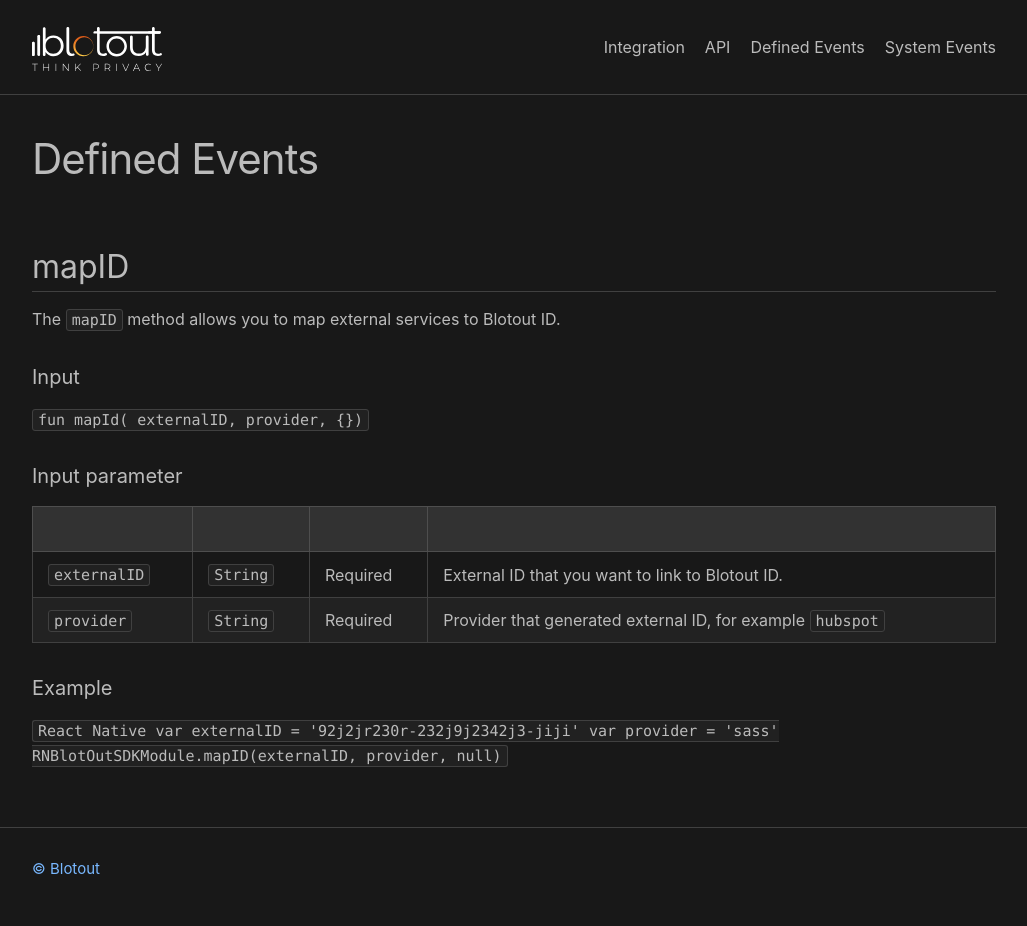
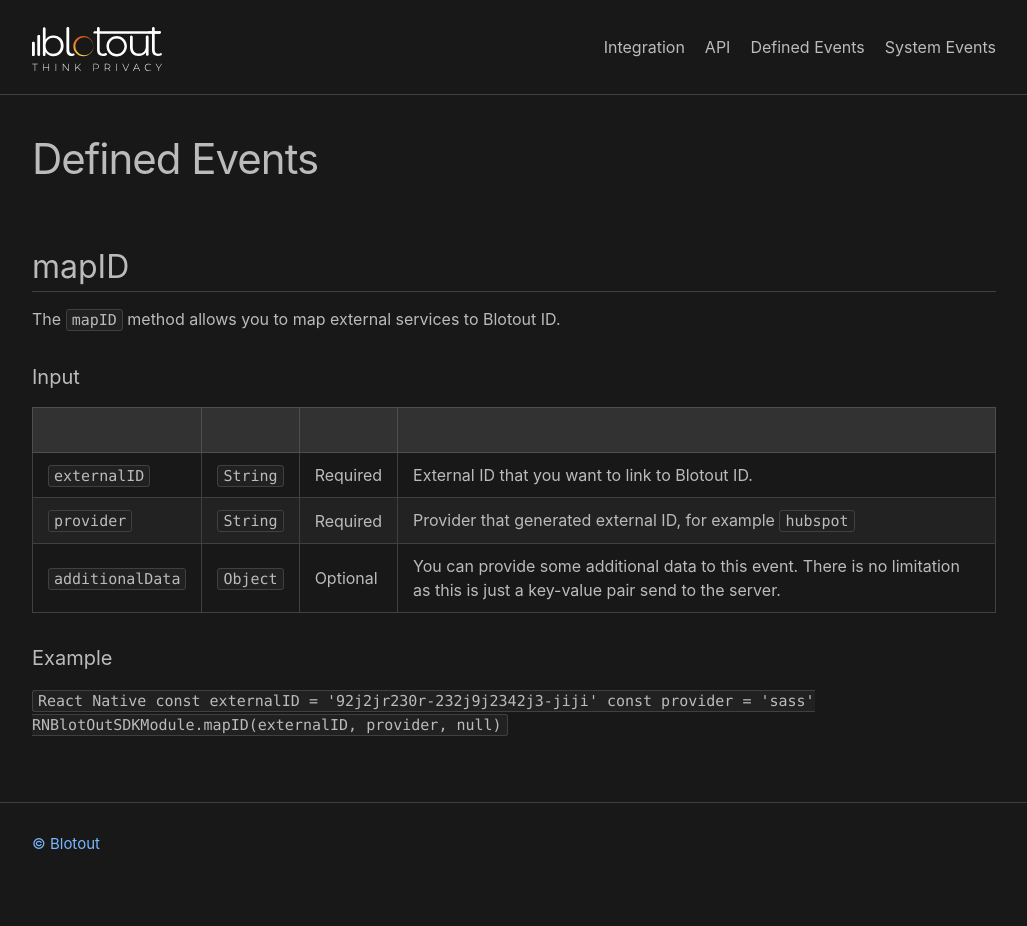
Before and after one commit to blotoutio/sdk-react-native, a Jekyll site: the page built from docs/defined_events.md, in a window 1280 px wide. Shown: the whole page, without its empty margins (126-1153 px from the left). Built offline with Jekyll 4.4.1, drawn with Linux system fonts in a browser that asks for light colours; our own code applies the rules of GitHub Pages for plain Markdown files; after the commit the page ends 900 px from its top, so only the background shows below that.

Commit message:
Updates docs

````diff
--- a/docs/defined_events.md
+++ b/docs/defined_events.md
@@ -4,19 +4,17 @@
 The `mapID` method allows you to map external services to Blotout ID.
 
 #### Input
-`fun mapId( externalID,   provider, {})`
 
-#### Input parameter
-
-|              |          |          |                                                            |
-| ------------ | -------- | -------- | ---------------------------------------------------------- |
-| `externalID` | `String` | Required | External ID that you want to link to Blotout ID.           |
-| `provider`   | `String` | Required | Provider that generated external ID, for example `hubspot` |
+|                  |          |          |                                                            |
+| ---------------- | -------- | -------- | ---------------------------------------------------------- |
+| `externalID`     | `String` | Required | External ID that you want to link to Blotout ID.           |
+| `provider`       | `String` | Required | Provider that generated external ID, for example `hubspot` |
+| `additionalData` | `Object` | Optional | You can provide some additional data to this event. There is no limitation as this is just a key-value pair send to the server. |
 
 
 #### Example
 ```React Native
-    var externalID = '92j2jr230r-232j9j2342j3-jiji'
-    var provider = 'sass'
+    const externalID = '92j2jr230r-232j9j2342j3-jiji'
+    const provider = 'sass'
     RNBlotOutSDKModule.mapID(externalID, provider, null)
 ```
````
Also changed, not shown: docs/basic_apis.md (+9 -9 lines), docs/integration.md (+6 -11 lines), docs/system_events.md (+1 -1 lines).
